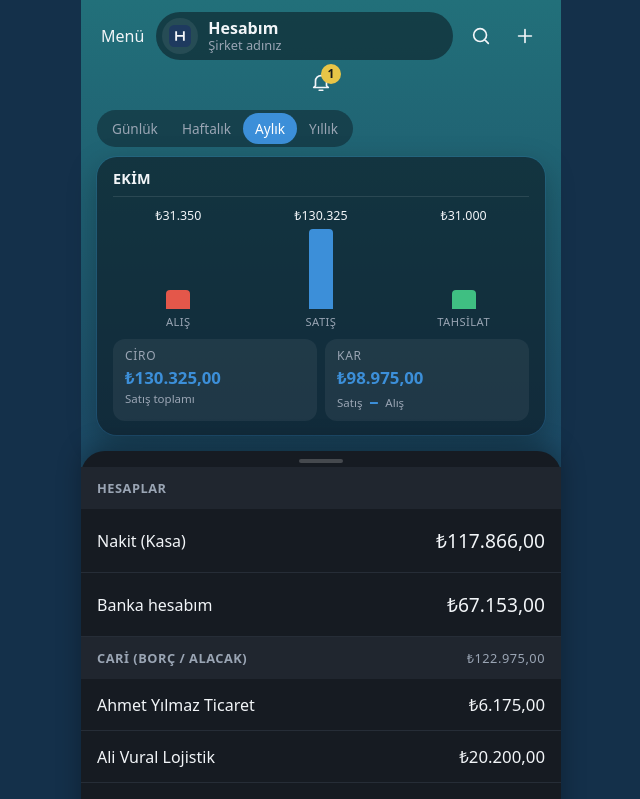
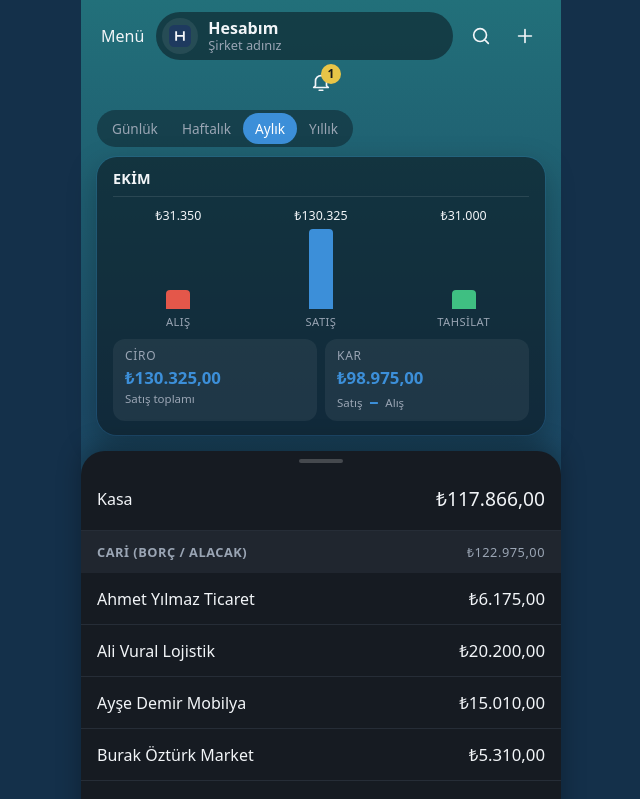
Before and after one commit to mensarsarib-ux/DENEME-, a React (Vite) app: page / in a window 1280 px wide. Shown: the top 799 px of the page, without its empty margins (319-959 px from the left). Built offline with nearby package versions, Linux system fonts and the light colour scheme.

Commit message:
Replace cash and bank accounts with a single Kasa row
Claude-Session: https://claude.ai/code/session_01AmhPm1BGR3VnTZN343ynHU

```diff
--- a/src/components/Dashboard.tsx
+++ b/src/components/Dashboard.tsx
@@ -160,9 +160,6 @@ export default function Dashboard({
       <section className="sheet">
         <div className="sheet-handle" aria-hidden="true" />
 
-        <div className="group-head">
-          <span>HESAPLAR</span>
-        </div>
         <ul className="list">
           {accounts.map((a) => (
             <li key={a.id}>
--- a/src/data/mock.ts
+++ b/src/data/mock.ts
@@ -9,8 +9,7 @@ export interface Account {
 }
 
 export const accounts: Account[] = [
-  { id: "cash", name: "Nakit (Kasa)", balance: 117866 },
-  { id: "bank", name: "Banka hesabım", balance: 67153 },
+  { id: "cash", name: "Kasa", balance: 117866 },
 ];
 
 export interface Customer {
```
